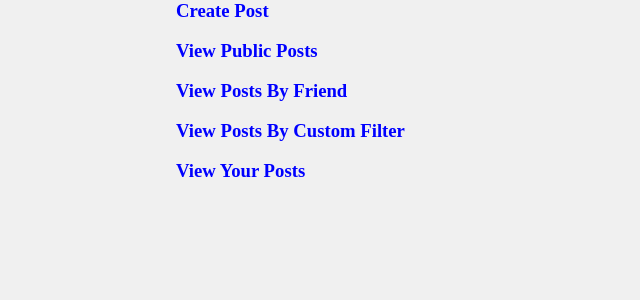
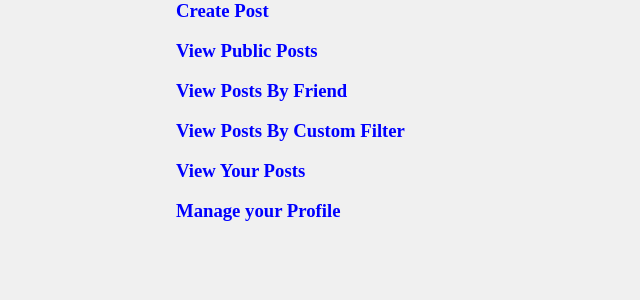
Before and after one commit to CMPUT410W15T02/CMPUT410W15-project, a Django app: page / in a window 1280 px wide; the page is wider, and only the part inside the window is pictured. Shown: the part 285-585 px from the top of that part, without its empty margins (0-640 px from the left). Run offline with Django 3.2, Linux system fonts and the light colour scheme; a user stored in the database is signed in; data comes from the database, SQL or seed files in the repository; both versions use the stored data as it was after the commit.

Commit message:
Added manage profile to index.html and fixed manage return link 404

```diff
--- a/social_distribution/authors/views.py
+++ b/social_distribution/authors/views.py
@@ -137,7 +137,7 @@ def author_manage(request):
 
     if updated == True:
         return HttpResponse("Profile Successfully edited! Click "
-        "<a href=/author/>here</a> to return to your profile.")
+        "<a href=/author/"+request.user.username+">here</a> to return to your profile.")
     else:
         return render_to_response('authors/manage.html',
             {'profile_form': profile_form}, context)
--- a/social_distribution/templates/authors/index.html
+++ b/social_distribution/templates/authors/index.html
@@ -50,6 +50,12 @@
     <br/>
     {% if user.is_authenticated %}
     <h3><a href="/author/{{user.username}}/posts/">View Your Posts</a></h3>
+
+    <br/>
+    <h3><a href="/manage/">Manage your Profile</a></h3>
+
+    <br/>
+
     {% endif %}
 	<!-- End Testing -->
     {% if user.is_authenticated %}
```
Also changed, not shown: social_distribution/db.sqlite3.
